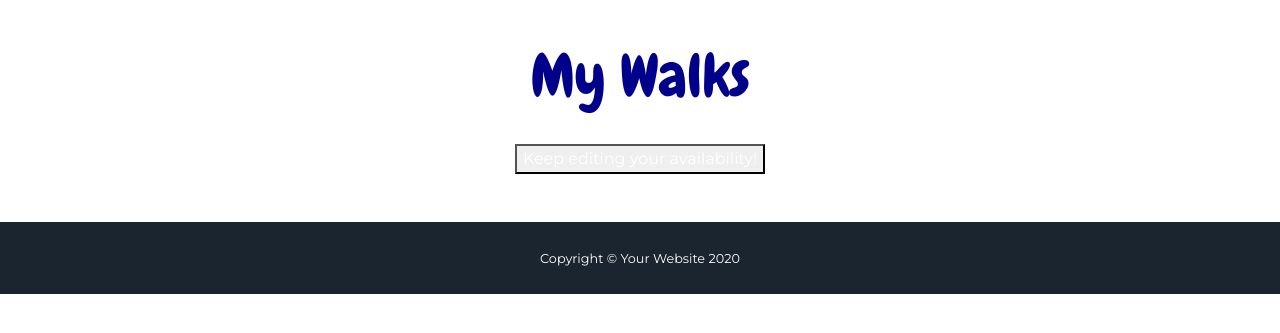
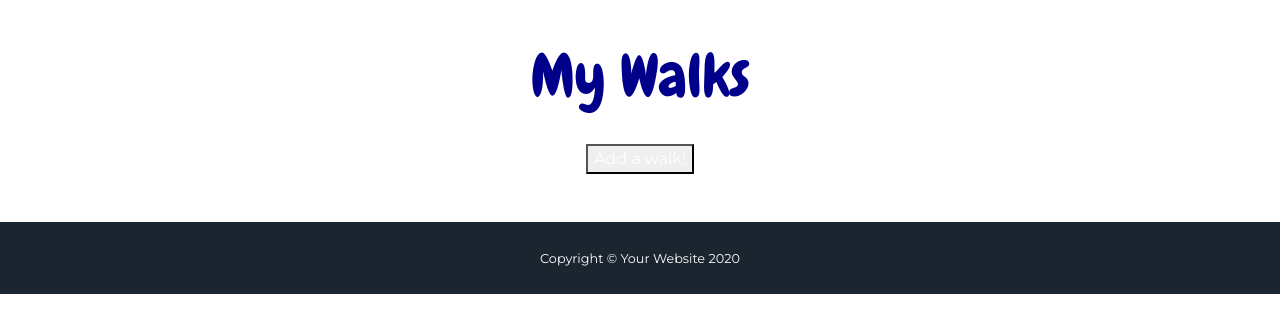
Before and after one commit to jacqw8/walkytalky, a Flask app: page /mywalks in a window 1280 px wide. Shown: the part 96-429 px from the top of the page. Run offline with Flask 2, Linux system fonts and the light colour scheme; the visitor is signed in with stand-in values (Sample User, id 1); data that the repository does not hold is empty; some libraries are stand-ins or nearby versions.

Commit message:
mywalks updates

```diff
--- a/walkytalky/templates/mywalks.html
+++ b/walkytalky/templates/mywalks.html
@@ -7,5 +7,5 @@
         </div>
 
     </div>
-<button><a href="{{ url_for('updateavail') }}">Keep editing your availability!</a></button>
+<button><a href="{{ url_for('updatewalks') }}">Add a walk!</a></button>
 {% endblock content %}
--- a/walkytalky/templates/updatewalks.html
+++ b/walkytalky/templates/updatewalks.html
@@ -4,7 +4,7 @@
         <form method="POST" action="">
             {{ form.hidden_tag() }}
             <fieldset class="form-group">
-                <h1 style="color: darkblue; font-size:60px">Add Availability</h1>
+                <h1 style="color: darkblue; font-size:60px">Add a Walk</h1>
                 <div class="form-group">
                     {{ form.title.label(class="form-control-label", style="font-size: 30px") }}
 
```
Also changed, not shown: walkytalky/site.db (added).
